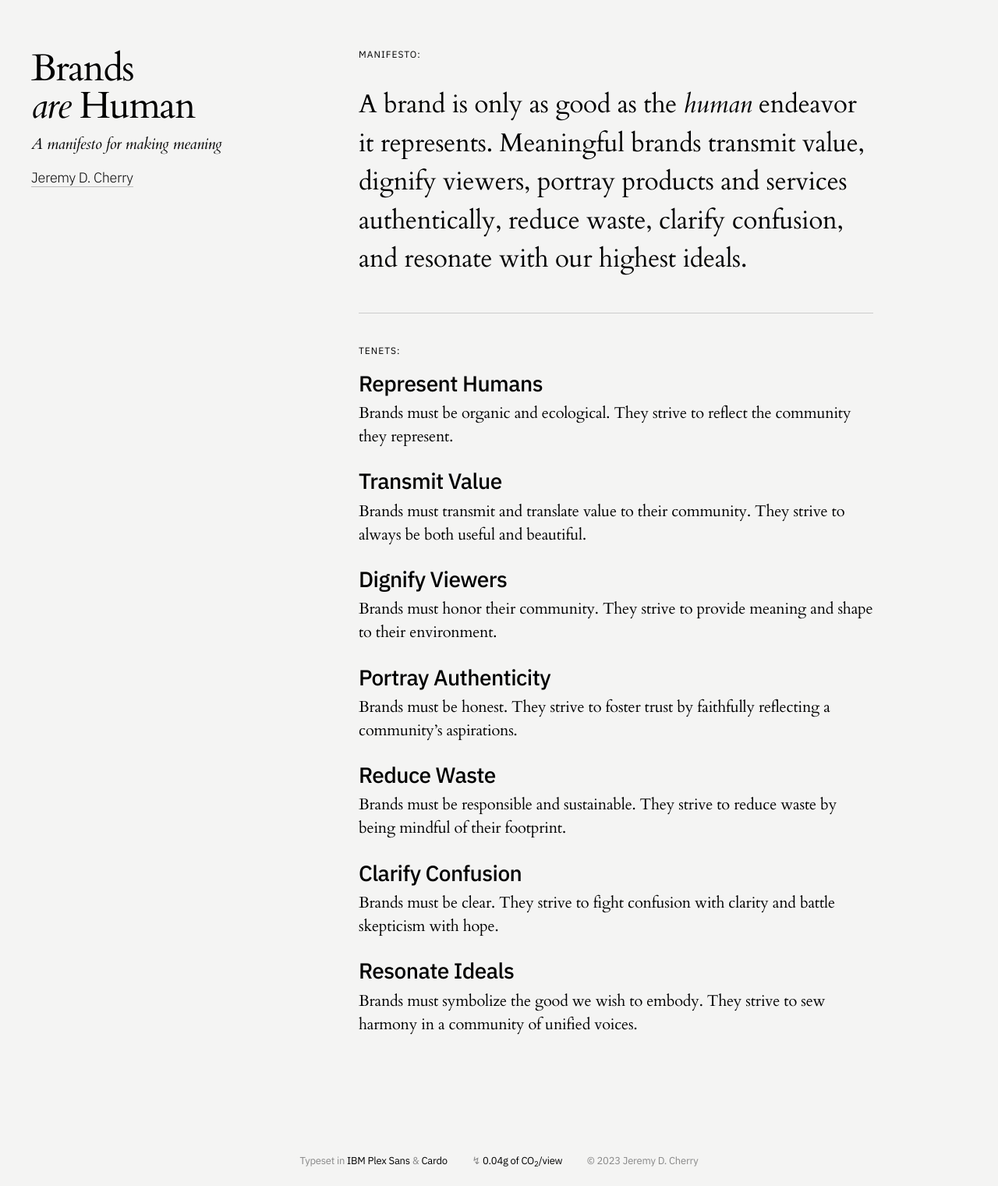
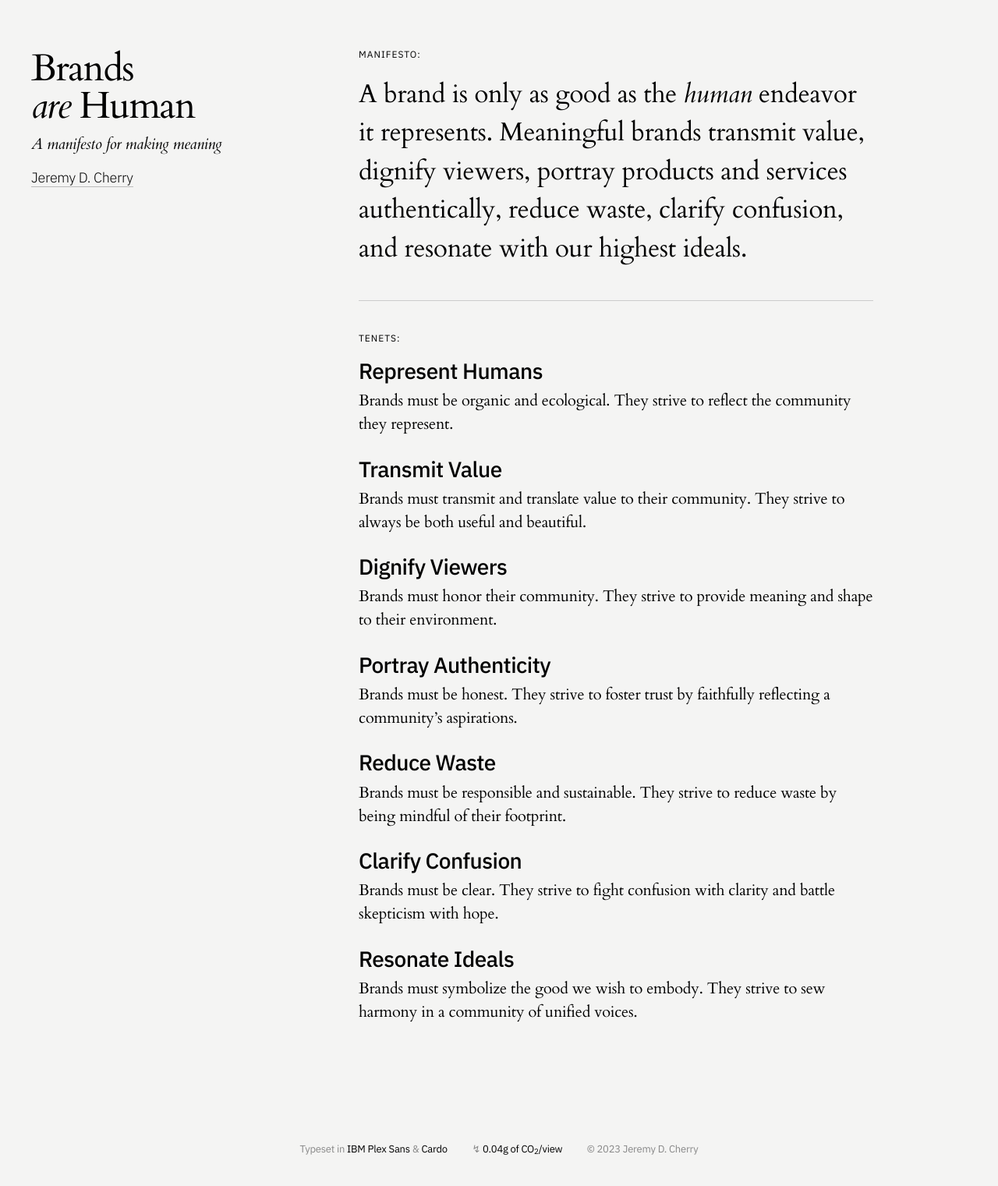
Before and after one commit to jeremydcherry/jeremydcherry.github.io, a Jekyll site: the page built from content/brands.md, in a window 1280 px wide. Shown: the whole page at 78% size. Built offline with Jekyll 4.4.1, drawn with Linux system fonts in a browser that asks for light colours.

Commit message:
Fixed manifesto margin

```diff
--- a/_sass/main.scss
+++ b/_sass/main.scss
@@ -432,8 +432,8 @@ h2.profile-card{
   font-size: 33px;
   line-height: 1.5;
   display: block;
-  margin-block-start: 1em;
-  margin-block-end: 1.35em;
+  margin-block-start: 3%;
+  margin-block-end: 4%;
   margin-inline-start: 0px;
   margin-inline-end: 0px;
 }
```
